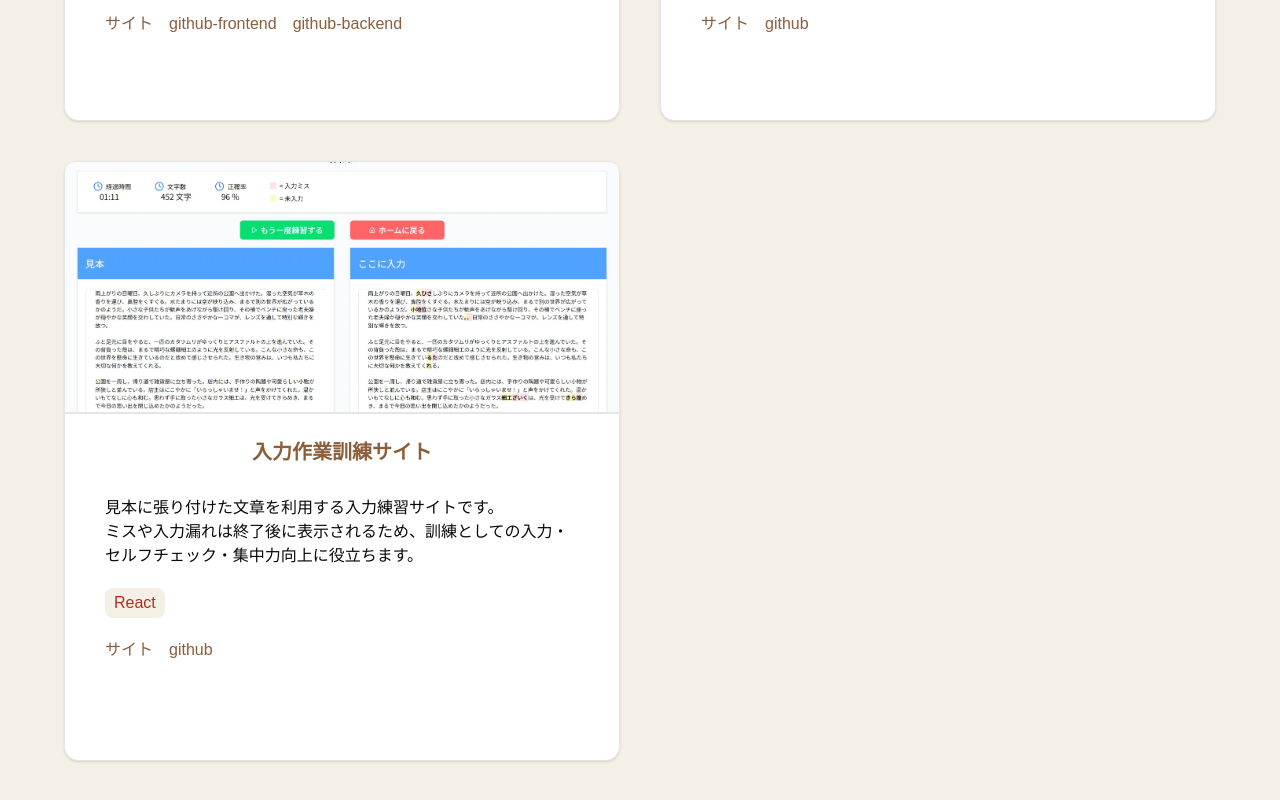
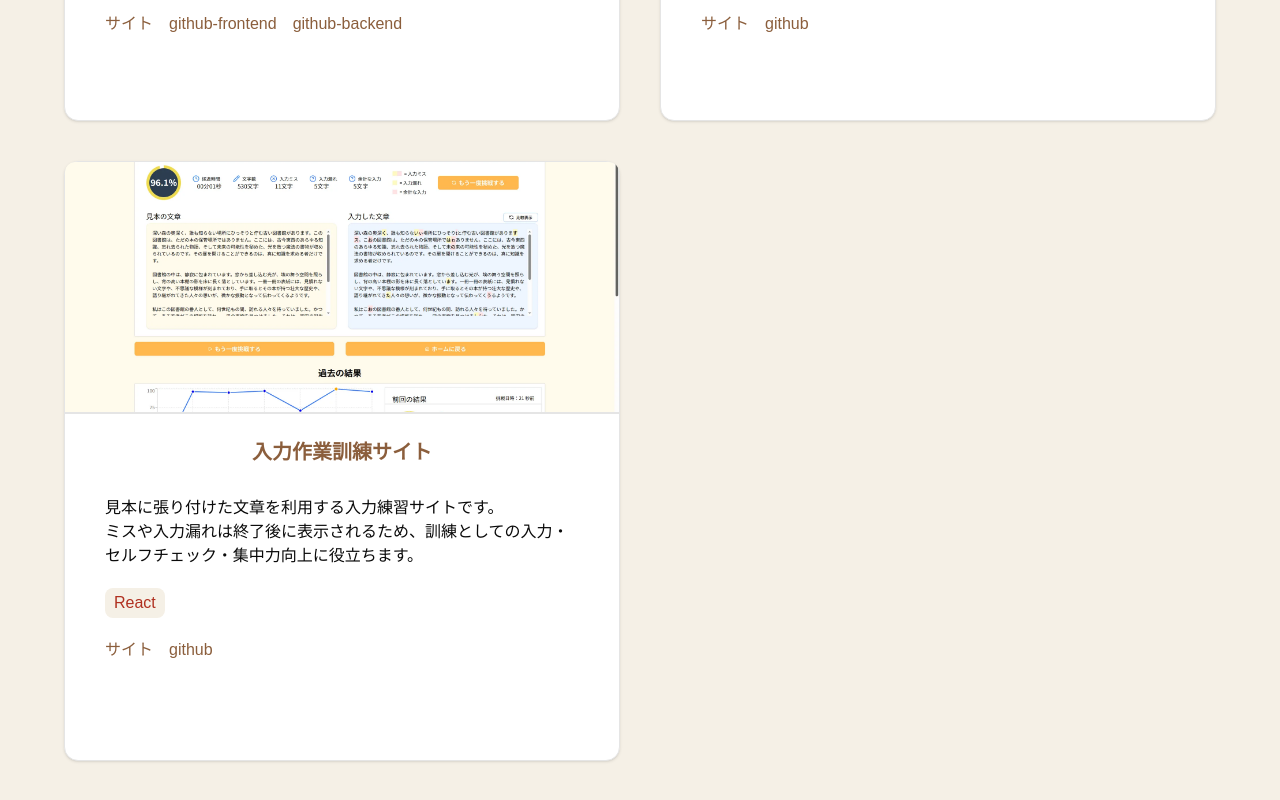
Before and after one commit to oshio-akami/portfolio, a React (Vite) app: page /#/ in a window 1280 px wide. Shown: the part 2151-2951 px from the top of the page. Built offline with nearby package versions, Linux system fonts and the light colour scheme; what @iconify/tailwind4 would draw is missing.

Commit message:
タイピングサイトのポートフォリオの修正

```diff
--- a/src/components/layout/Portfolios.tsx
+++ b/src/components/layout/Portfolios.tsx
@@ -64,7 +64,7 @@ export function Portfolios() {
           </FadeIn>
           <FadeIn>
             <PortfolioCard
-              image="/portfolio/typing-app.webp"
+              image="/portfolio/typing-site.webp"
               title="入力作業訓練サイト"
               description={
                 "見本に張り付けた文章を利用する入力練習サイトです。\nミスや入力漏れは終了後に表示されるため、訓練としての入力・セルフチェック・集中力向上に役立ちます。"
```
Also changed, not shown: public/typing-app.webp (deleted), public/typing-site.webp (added).
